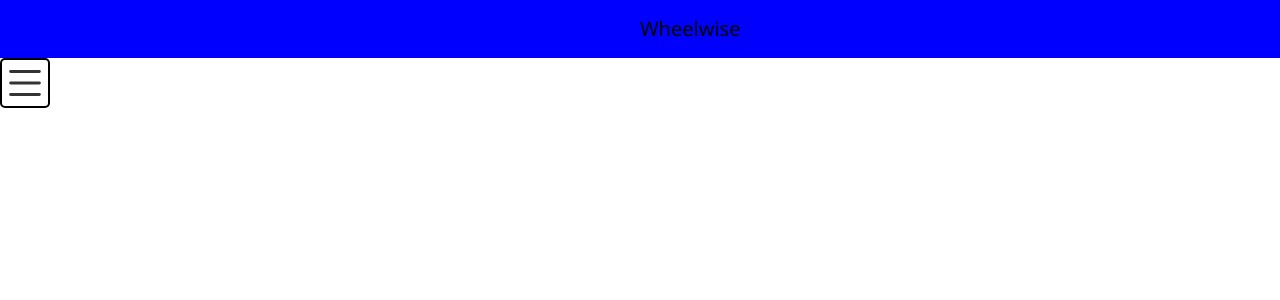
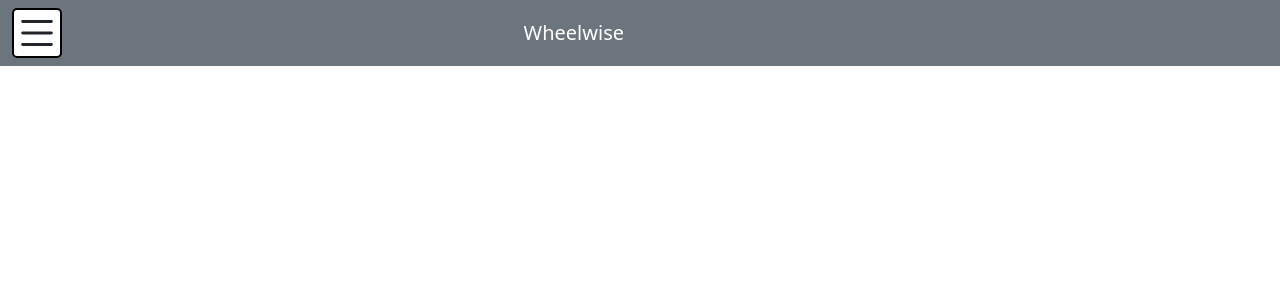
Before and after one commit to bhanuj10/Wheelwise, a PHP site: page / in a window 1280 px wide. Shown: the top 300 px of the page. Run offline with PHP 8.4, Linux system fonts and the light colour scheme.

Commit message:
sidebar completed

```diff
--- a/css/styles.css
+++ b/css/styles.css
@@ -1,23 +1,4 @@
-/* General Styles */
-body {
-    font-family: 'Segoe UI', Tahoma, Geneva, Verdana, sans-serif;
-    color: #333;
-    line-height: 1.6;
-}
 
-h1, h2, h3, h4, h5, h6 {
-    font-weight: bold;
-    margin-bottom: 1rem;
-}
-
-.container {
-
-    margin: 0 auto;
-}
-
-.navhome{
-    background-color: blue;
-}
 
 .navcenter{
     position: relative;
@@ -67,14 +48,19 @@ h1, h2, h3, h4, h5, h6 {
     margin-left: 50px;
   }
 
-  /* Style page content - use this if you want to push the page content to the right when you open the side navigation */
-  #main {
-    transition: margin-left .5s;
-    padding: 20px;
-  }
+.svg-icon{
+    border: 2px solid black;
+    border-radius: 5px;
+}
 
-  /* On smaller screens, where height is less than 450px, change the style of the sidenav (less padding and a smaller font size) */
-  @media screen and (max-height: 450px) {
-    .sidenav {padding-top: 15px;}
-    .sidenav a {font-size: 18px;}
-  }
+.navbar-brand{
+    position:relative;
+    right:50%;
+    color:white;
+}
+
+.helpnav {
+    position: absolute;
+    bottom: 10px; /* Adjust the distance from the bottom */
+    width: 100%;
+}
--- a/index.php
+++ b/index.php
@@ -9,29 +9,35 @@
         <script src="https://cdn.jsdelivr.net/npm/bootstrap@5.3.0/dist/js/bootstrap.bundle.min.js"></script>
         <script src="js/scripts.js"></script>
     </head>
+
     <body>
-        <nav class="navbar navbar-light navhome">
-        <div class="container-fluid">
-            <span class="navbar-brand navcenter">Wheelwise</span>
-        </div>
-        </nav>
+        <div class="container-fluid bg-secondary">
 
-        <div id="mySidenav" class="sidenav">
-            <a href="javascript:void(0)" class="closebtn" onclick="closeNav()">&times;</a>
-            <a href="#">Home</a>
-            <a class="nav-link disabled" href="#" style="visibility:hidden">Profile</a>
-            <a class="nav-link disabled" href="#" style="visibility:hidden">Settings</a>
-            <a class="nav-link disabled" href="#" style="visibility:hidden">Logout</a>
+            <div id="mySidenav" class="sidenav">
+                <a href="javascript:void(0)" class="closebtn" onclick="closeNav()">&times;</a>
+                <a href="#">Home</a>
+                <a class="nav-link" href="#" >Profile</a>
+                <a class="nav-link" href="#" >Settings</a>
+                <a class="nav-link" href="#" >Logout</a>
+                <a class="nav-link helpnav" href="#" >Help?</a>
+            </div>
 
+            <nav class="navbar navbar-light " style="">
+
+                <span onclick="openNav()">
+                    <svg class="bg-white svg-icon" xmlns="http://www.w3.org/2000/svg" width="50" height="50" fill="currentColor" class="bi bi-list" viewBox="0 0 16 16">
+                        <path fill-rule="evenodd" d="M2.5 12a.5.5 0 0 1 .5-.5h10a.5.5 0 0 1 0 1H3a.5.5 0 0 1-.5-.5m0-4a.5.5 0 0 1 .5-.5h10a.5.5 0 0 1 0 1H3a.5.5 0 0 1-.5-.5m0-4a.5.5 0 0 1 .5-.5h10a.5.5 0 0 1 0 1H3a.5.5 0 0 1-.5-.5"></path>
+                    </svg>
+                </span>
+
+                <span class="navbar-brand" >Wheelwise</span>
+
+            </nav>
 
         </div>
 
         <!-- Use any element to open the sidenav -->
-        <div onclick="openNav()" >
-            <svg style=" border: 2px solid black;border-radius: 5px;" xmlns="http://www.w3.org/2000/svg" width="50" height="50" fill="currentColor" class="bi bi-list" viewBox="0 0 16 16">
-            <path fill-rule="evenodd" d="M2.5 12a.5.5 0 0 1 .5-.5h10a.5.5 0 0 1 0 1H3a.5.5 0 0 1-.5-.5m0-4a.5.5 0 0 1 .5-.5h10a.5.5 0 0 1 0 1H3a.5.5 0 0 1-.5-.5m0-4a.5.5 0 0 1 .5-.5h10a.5.5 0 0 1 0 1H3a.5.5 0 0 1-.5-.5"></path>
-            </svg>
-        </div>
+
 
         <!-- Add all page content inside this div if you want the side nav to push page content to the right (not used if you only want the sidenav to sit on top of the page -->
         <div id="main">
```
Also changed, not shown: js/scripts.js (line endings or trailing spaces).
